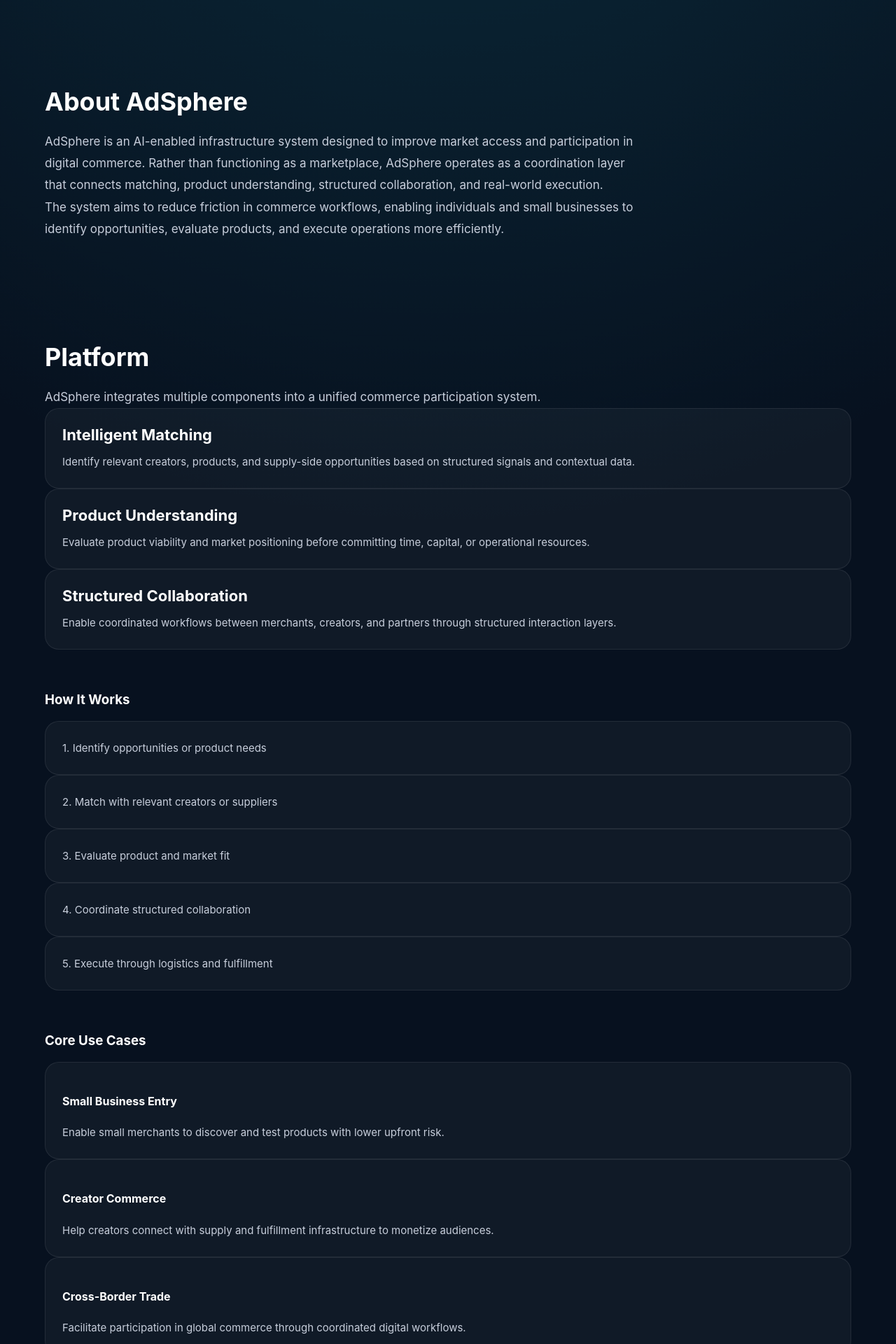
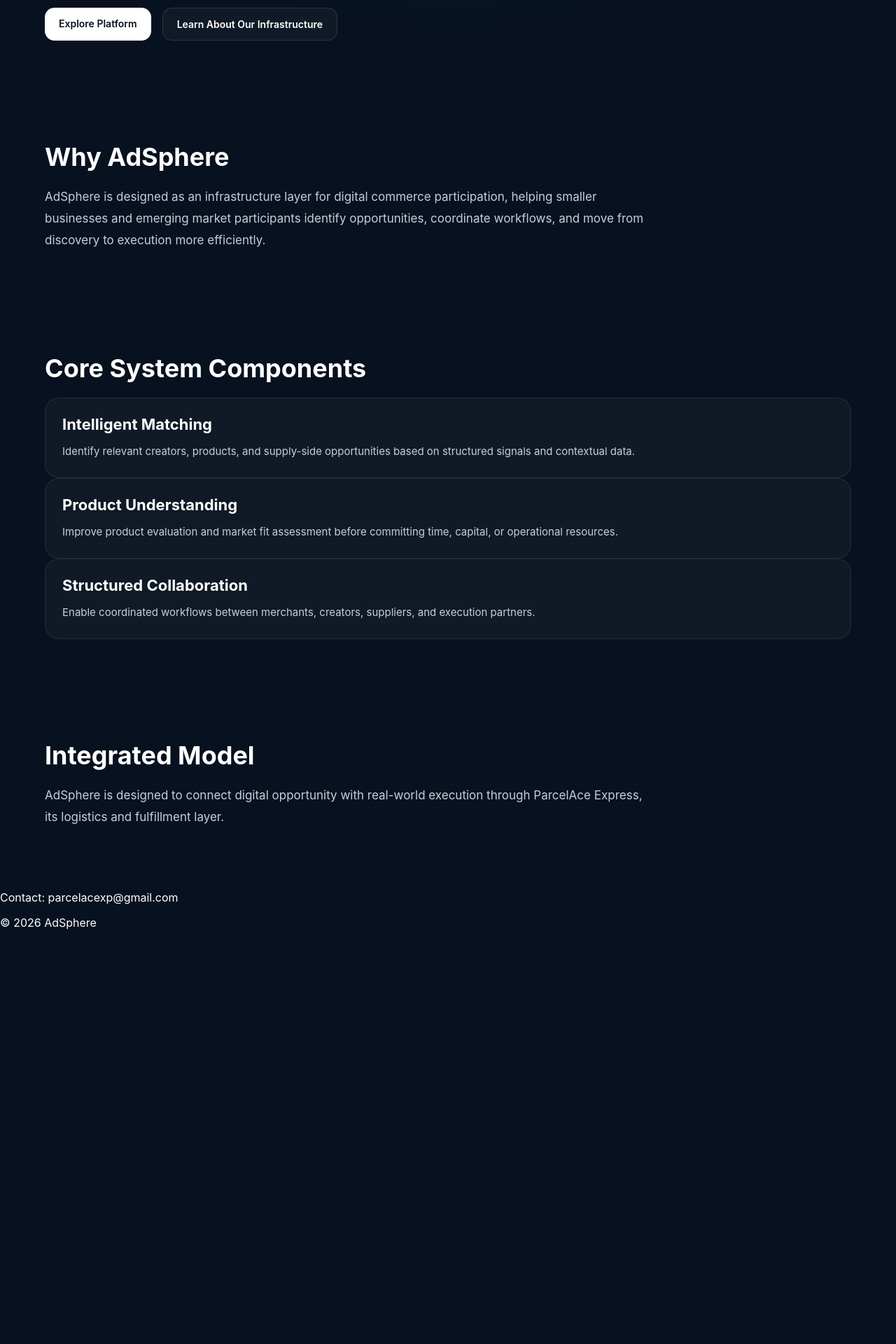
Before and after one commit to parcelacexp/adsphere-platform, a React (Vite) app: page / in a window 1280 px wide. Shown: the part 540-2460 px from the top of the page at 70% size. After the commit the page ends 1884 px from the top, so only its background shows below. Built offline with nearby package versions, Linux system fonts and the light colour scheme.

Commit message:
Update App.jsx

```diff
--- a/src/App.jsx
+++ b/src/App.jsx
@@ -1,24 +1,37 @@
 import React from 'react';
+import { Routes, Route, Link } from 'react-router-dom';
 
-export default function App() {
+function Layout({ children }) {
   return (
     <div className="site">
-
-      {/* NAV */}
       <header className="nav">
         <div className="brand">AdSphere</div>
         <nav className="nav-links">
-          <a href="/">Home</a>
-          <a href="#about">About</a>
-          <a href="#platform">Platform</a>
-          <a href="#parcelace">ParcelAce</a>
-          <a href="#impact">Impact</a>
-          <a href="#founder">Founder</a>
+          <Link to="/">Home</Link>
+          <Link to="/about">About</Link>
+          <Link to="/platform">Platform</Link>
+          <Link to="/parcelace">ParcelAce</Link>
+          <Link to="/impact">Impact</Link>
+          <Link to="/founder">Founder</Link>
         </nav>
-        <a className="contact-btn" href="mailto:parcelacexp@gmail.com">Contact</a>
+        <Link className="contact-btn" to="/contact">
+          Contact
+        </Link>
       </header>
 
-      {/* HERO */}
+      <main>{children}</main>
+
+      <footer className="footer">
+        <p>Contact: parcelacexp@gmail.com</p>
+        <p>© 2026 AdSphere</p>
+      </footer>
+    </div>
+  );
+}
+
+function HomePage() {
+  return (
+    <>
       <section className="hero">
         <div className="eyebrow">AI-Enabled Digital Commerce Infrastructure</div>
         <h1>
@@ -29,31 +42,27 @@
           and execution into a unified system that lowers barriers for small businesses,
           merchants, and creators.
         </p>
+        <div className="hero-actions">
+          <Link className="primary-btn" to="/platform">
+            Explore Platform
+          </Link>
+          <Link className="secondary-btn" to="/parcelace">
+            Learn About Our Infrastructure
+          </Link>
+        </div>
       </section>
 
-      {/* ABOUT */}
-      <section id="about" className="section">
-        <h2>About AdSphere</h2>
+      <section className="section">
+        <h2>Why AdSphere</h2>
         <p>
-          AdSphere is an AI-enabled infrastructure system designed to improve market access
-          and participation in digital commerce. Rather than functioning as a marketplace,
-          AdSphere operates as a coordination layer that connects matching, product
-          understanding, structured collaboration, and real-world execution.
-        </p>
-        <p>
-          The system aims to reduce friction in commerce workflows, enabling individuals and
-          small businesses to identify opportunities, evaluate products, and execute
-          operations more efficiently.
+          AdSphere is designed as an infrastructure layer for digital commerce participation,
+          helping smaller businesses and emerging market participants identify opportunities,
+          coordinate workflows, and move from discovery to execution more efficiently.
         </p>
       </section>
 
-      {/* PLATFORM */}
-      <section id="platform" className="section">
-        <h2>Platform</h2>
-        <p>
-          AdSphere integrates multiple components into a unified commerce participation system.
-        </p>
-
+      <section className="section">
+        <h2>Core System Components</h2>
         <div className="cards">
           <div className="card">
             <h3>Intelligent Matching</h3>
@@ -62,76 +71,153 @@
               structured signals and contextual data.
             </p>
           </div>
-
           <div className="card">
             <h3>Product Understanding</h3>
             <p>
-              Evaluate product viability and market positioning before committing time,
+              Improve product evaluation and market fit assessment before committing time,
               capital, or operational resources.
             </p>
           </div>
-
           <div className="card">
             <h3>Structured Collaboration</h3>
             <p>
-              Enable coordinated workflows between merchants, creators, and partners
-              through structured interaction layers.
-            </p>
-          </div>
-        </div>
-
-        {/* HOW IT WORKS */}
-        <h3 style={{ marginTop: "60px" }}>How It Works</h3>
-        <div className="cards">
-          <div className="card">
-            <p>1. Identify opportunities or product needs</p>
-          </div>
-          <div className="card">
-            <p>2. Match with relevant creators or suppliers</p>
-          </div>
-          <div className="card">
-            <p>3. Evaluate product and market fit</p>
-          </div>
-          <div className="card">
-            <p>4. Coordinate structured collaboration</p>
-          </div>
-          <div className="card">
-            <p>5. Execute through logistics and fulfillment</p>
-          </div>
-        </div>
-
-        {/* USE CASES */}
-        <h3 style={{ marginTop: "60px" }}>Core Use Cases</h3>
-        <div className="cards">
-          <div className="card">
-            <h4>Small Business Entry</h4>
-            <p>
-              Enable small merchants to discover and test products with lower upfront risk.
-            </p>
-          </div>
-          <div className="card">
-            <h4>Creator Commerce</h4>
-            <p>
-              Help creators connect with supply and fulfillment infrastructure to monetize
-              audiences.
-            </p>
-          </div>
-          <div className="card">
-            <h4>Cross-Border Trade</h4>
-            <p>
-              Facilitate participation in global commerce through coordinated digital workflows.
+              Enable coordinated workflows between merchants, creators, suppliers, and
+              execution partners.
             </p>
           </div>
         </div>
       </section>
 
-      {/* PARCELACE */}
-      <section id="parcelace" className="section">
-        <h2>ParcelAce Express</h2>
+      <section className="section">
+        <h2>Integrated Model</h2>
         <p>
+          AdSphere is designed to connect digital opportunity with real-world execution
+          through ParcelAce Express, its logistics and fulfillment layer.
+        </p>
+      </section>
+    </>
+  );
+}
+
+function AboutPage() {
+  return (
+    <section className="section page-section">
+      <h1 className="page-title">About AdSphere</h1>
+      <p className="page-text">
+        AdSphere is an AI-enabled digital commerce infrastructure system designed to
+        reduce barriers to participation for small businesses, independent merchants,
+        and emerging creators.
+      </p>
+      <p className="page-text">
+        Rather than serving as a simple marketplace, AdSphere is intended to function
+        as a broader coordination layer connecting matching, product understanding,
+        workflow organization, and execution.
+      </p>
+      <p className="page-text">
+        Its goal is to make digital commerce more accessible, structured, and practical
+        by reducing friction across discovery, evaluation, collaboration, and fulfillment.
+      </p>
+    </section>
+  );
+}
+
+function PlatformPage() {
+  return (
+    <section className="section page-section">
+      <h1 className="page-title">Platform</h1>
+      <p className="page-text">
+        AdSphere combines multiple components into a unified commerce participation
+        system designed to improve market access and coordination efficiency.
+      </p>
+
+      <div className="cards">
+        <div className="card">
+          <h3>Intelligent Matching</h3>
+          <p>
+            Help merchants identify suitable creators, products, and supply-side
+            opportunities with greater efficiency.
+          </p>
+        </div>
+        <div className="card">
+          <h3>Product Understanding</h3>
+          <p>
+            Improve remote product evaluation before businesses commit time, capital,
+            or operational resources.
+          </p>
+        </div>
+        <div className="card">
+          <h3>Structured Collaboration</h3>
+          <p>
+            Organize coordination between merchants, creators, and partners through
+            more structured workflows.
+          </p>
+        </div>
+      </div>
+
+      <div className="section-block">
+        <h2>How It Works</h2>
+        <div className="cards">
+          <div className="card">
+            <p>1. Identify product, commerce, or sourcing need</p>
+          </div>
+          <div className="card">
+            <p>2. Match with relevant creators or supply-side opportunities</p>
+          </div>
+          <div className="card">
+            <p>3. Evaluate fit, viability, and next-step feasibility</p>
+          </div>
+          <div className="card">
+            <p>4. Organize structured collaboration workflow</p>
+          </div>
+          <div className="card">
+            <p>5. Connect execution through fulfillment and logistics support</p>
+          </div>
+        </div>
+      </div>
+
+      <div className="section-block">
+        <h2>Core Use Cases</h2>
+        <div className="cards">
+          <div className="card">
+            <h3>Small Business Entry</h3>
+            <p>
+              Support small merchants in entering larger digital marketplaces with
+              lower coordination costs and stronger visibility into execution pathways.
+            </p>
+          </div>
+          <div className="card">
+            <h3>Creator Commerce</h3>
+            <p>
+              Help creators connect with product and supply-side opportunities that
+              can support more structured commercial participation.
+            </p>
+          </div>
+          <div className="card">
+            <h3>Cross-Border Participation</h3>
+            <p>
+              Improve the ability of merchants and operators to navigate digital trade
+              participation across more complex commerce settings.
+            </p>
+          </div>
+        </div>
+      </div>
+    </section>
+  );
+}
+
+function ParcelAcePage() {
+  return (
+    <section className="section page-section">
+      <h1 className="page-title">ParcelAce Express</h1>
+      <p className="page-text">
         ParcelAce Express functions as the execution infrastructure layer of AdSphere.
-          It bridges digital opportunity with real-world logistics, enabling fulfillment,
-          sorting, and last-mile delivery.
+        It provides logistics, sorting, fulfillment, and last-mile support that help
+        connect digital coordination to real-world outcomes.
+      </p>
+      <p className="page-text">
+        In the broader AdSphere model, ParcelAce strengthens the system by supplying
+        practical operational follow-through for commerce activity that begins in digital
+        environments.
       </p>
 
       <div className="cards">
@@ -144,38 +230,40 @@
         <div className="card">
           <h3>Last-Mile Delivery</h3>
           <p>
-              Provide the physical execution layer required for end-to-end commerce systems.
+            Provide the physical execution component needed for end-to-end commerce support.
           </p>
         </div>
         <div className="card">
           <h3>Execution Infrastructure</h3>
           <p>
-              Connect digital coordination with real-world outcomes, enabling full-cycle
-              commerce participation.
+            Connect digital discovery and coordination to practical fulfillment outcomes.
           </p>
         </div>
       </div>
     </section>
+  );
+}
 
-      {/* IMPACT */}
-      <section id="impact" className="section">
-        <h2>Impact</h2>
-        <p>
-          AdSphere is designed to improve market access and expand economic participation
-          by reducing structural barriers in digital commerce systems.
+function ImpactPage() {
+  return (
+    <section className="section page-section">
+      <h1 className="page-title">Impact</h1>
+      <p className="page-text">
+        AdSphere is designed to expand economic participation and improve market access
+        by reducing structural friction in digital commerce systems.
       </p>
 
       <div className="cards">
         <div className="card">
           <h3>Support Small Businesses</h3>
           <p>
-              Lower entry barriers for merchants to participate in digital markets.
+            Lower entry barriers for merchants participating in larger digital markets.
           </p>
         </div>
         <div className="card">
           <h3>Expand Opportunity</h3>
           <p>
-              Create clearer pathways for individuals and creators to engage in commerce.
+            Create clearer participation pathways for creators, merchants, and individuals.
           </p>
         </div>
         <div className="card">
@@ -186,30 +274,61 @@
         </div>
       </div>
 
-        <h3 style={{ marginTop: "60px" }}>Why It Matters</h3>
-        <p>
-          As commerce increasingly shifts into digital environments, infrastructure systems
-          that reduce coordination costs and improve access will play a critical role in
-          enabling broader participation and economic growth.
+      <div className="section-block">
+        <h2>Why It Matters</h2>
+        <p className="page-text">
+          As more commercial activity moves into digital environments, infrastructure
+          systems that reduce coordination burdens and improve access become increasingly
+          important for enabling broader market participation and economic growth.
+        </p>
+      </div>
+    </section>
+  );
+}
+
+function FounderPage() {
+  return (
+    <section className="section page-section section-last">
+      <h1 className="page-title">Founder</h1>
+      <p className="page-text">
+        Wenqian Shao is a digital commerce professional with experience in creator-led
+        e-commerce, product selection, campaign execution, and multi-party coordination.
+      </p>
+      <p className="page-text">
+        Her background in digital commerce operations and structured workflow thinking
+        informs AdSphere’s approach to improving access, reducing friction, and supporting
+        more practical market participation.
       </p>
     </section>
-
-      {/* FOUNDER */}
-      <section id="founder" className="section">
-        <h2>Founder</h2>
-        <p>
-          AdSphere is developed as part of an effort to explore infrastructure-driven
-          approaches to digital commerce participation, with a focus on reducing barriers
-          for small and emerging market participants.
-        </p>
-      </section>
-
-      {/* FOOTER */}
-      <footer className="footer">
-        <p>Contact: parcelacexp@gmail.com</p>
-        <p>© 2026 AdSphere</p>
-      </footer>
-
-    </div>
   );
 }
+
+function ContactPage() {
+  return (
+    <section className="section page-section section-last">
+      <h1 className="page-title">Contact</h1>
+      <p className="page-text">
+        Interested in the future of digital commerce infrastructure?
+      </p>
+      <a className="primary-btn" href="mailto:parcelacexp@gmail.com">
+        parcelacexp@gmail.com
+      </a>
+    </section>
+  );
+}
+
+export default function App() {
+  return (
+    <Layout>
+      <Routes>
+        <Route path="/" element={<HomePage />} />
+        <Route path="/about" element={<AboutPage />} />
+        <Route path="/platform" element={<PlatformPage />} />
+        <Route path="/parcelace" element={<ParcelAcePage />} />
+        <Route path="/impact" element={<ImpactPage />} />
+        <Route path="/founder" element={<FounderPage />} />
+        <Route path="/contact" element={<ContactPage />} />
+      </Routes>
+    </Layout>
+  );
+}
```
Lines whose indentation alone changed are shown as unchanged.
